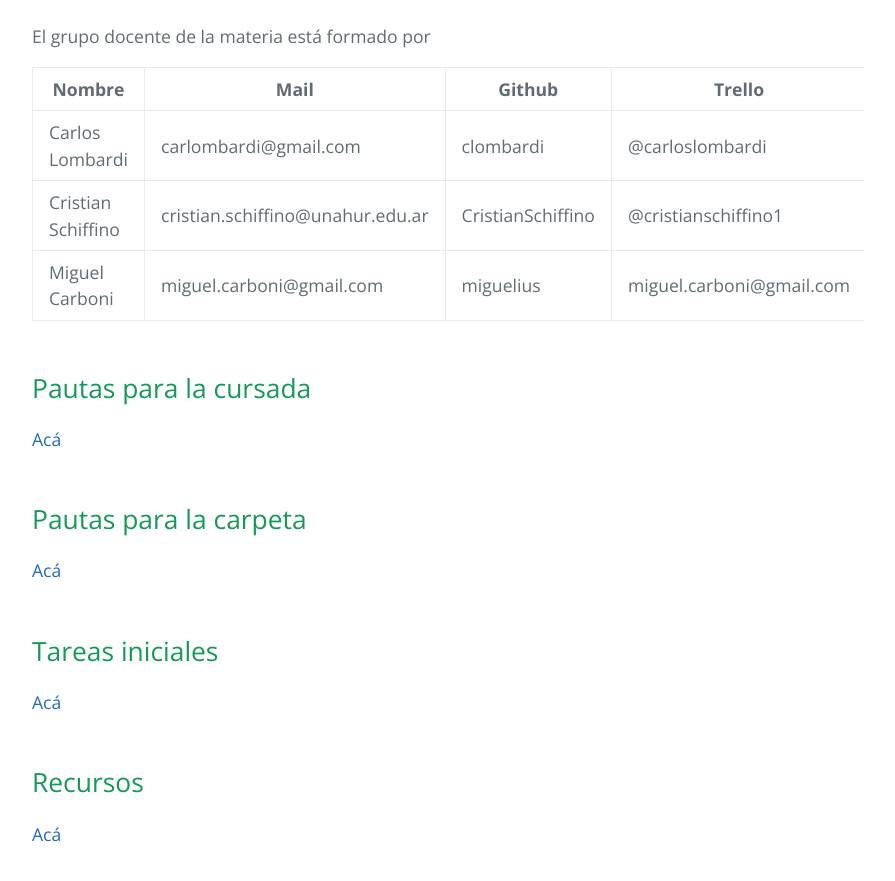
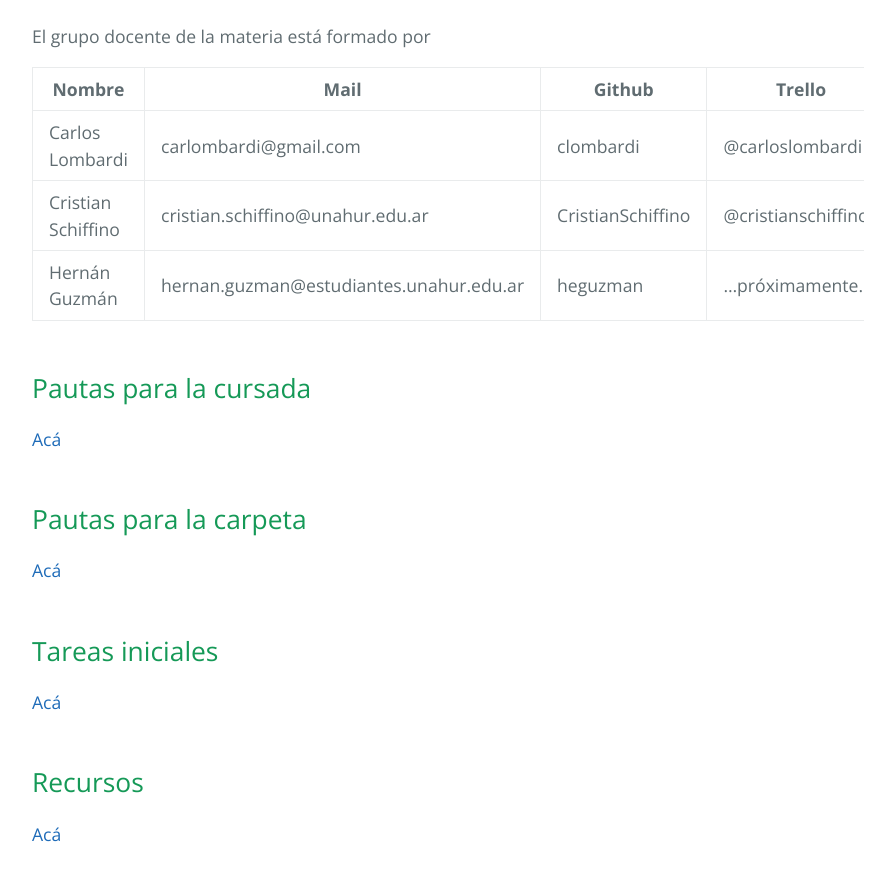
Before and after one commit to unahur-desapp/unahur-desapp-site, a Jekyll site: the page built from index.md, in a window 1280 px wide and 900 px high, scrolled down 417 px. Shown: the top 881 px of the window, without its empty margins (192-1087 px from the left). Built offline with Jekyll 4.4.1, drawn with Linux system fonts in a browser that asks for light colours.

Commit message:
Datos de Hernan en pagina principal

```diff
--- a/index.md
+++ b/index.md
@@ -15,7 +15,7 @@ El grupo docente de la materia está formado por
 | --- | --- | --- | --- |
 | Carlos Lombardi | carlombardi@gmail.com | clombardi | @carloslombardi |
 | Cristian Schiffino | cristian.schiffino@unahur.edu.ar | CristianSchiffino | @cristianschiffino1 |
-| Miguel Carboni | miguel.carboni@gmail.com | miguelius | miguel.carboni@gmail.com |
+| Hernán Guzmán | 	hernan.guzman@estudiantes.unahur.edu.ar | heguzman | ...próximamente... |
 
 
 ## Pautas para la cursada
```
Also changed, not shown: cuatrimestres/2024s2-desapp.md (+1 -1 lines).
